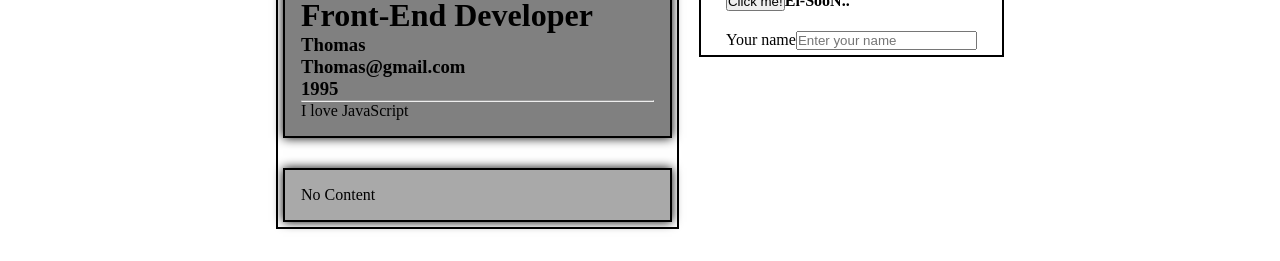
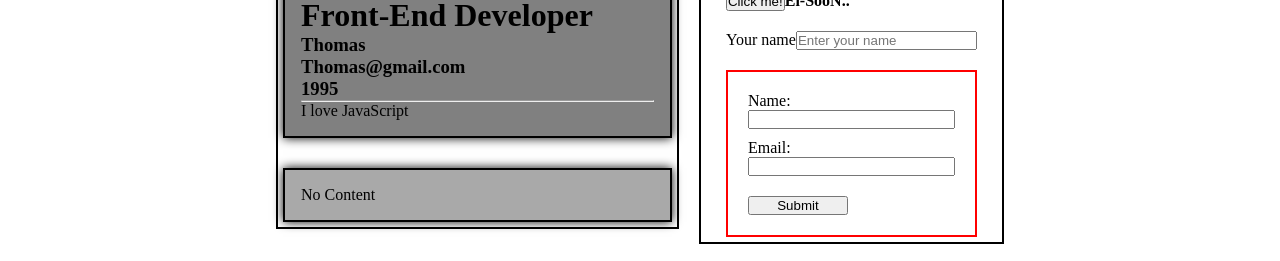
Before and after one commit to Yasin-Horani/react-for-fun, a React (Create React App) app: page / in a window 1280 px wide. Shown: the part 556-817 px from the top of the page. Built offline with nearby package versions, Linux system fonts and the light colour scheme.

Commit message:
Int fom component

```diff
--- a/src/App.tsx
+++ b/src/App.tsx
@@ -4,6 +4,7 @@ import Article from "./components/Article";
 import TagButton from "./components/TagButton";
 import MyButton from "./components/MyButton";
 import MyInput from "./components/MyInput";
+import MyForm from "./components/MyForm";
 
 const articles = [
   {
@@ -99,6 +100,9 @@ function App() {
             <>
               <MyInput />
             </>
+            <>
+              <MyForm />
+            </>
           </div>
         </div>
       </div>
--- /dev/null
+++ b/src/components/MyForm.tsx
@@ -0,0 +1,28 @@
+function MyForm() {
+    return (
+      <form
+        style={{
+          border: "2px solid red",
+          marginTop: "20px",
+          padding: "20px",
+          display: "flex",
+          flexDirection: "column",
+          gap: "10px"
+        }}
+      >
+        <label style={{ display: "flex", flexDirection: "column" }}>
+          Name:
+          <input type="text" name="name" />
+        </label>
+        <label style={{ display: "flex", flexDirection: "column" }}>
+          Email:
+          <input type="email" name="email" />
+        </label>
+        <button style={{ width: "100px", marginTop: "10px" }} type="submit">
+          Submit
+        </button>
+      </form>
+    );
+  }
+
+  export default MyForm;
```
